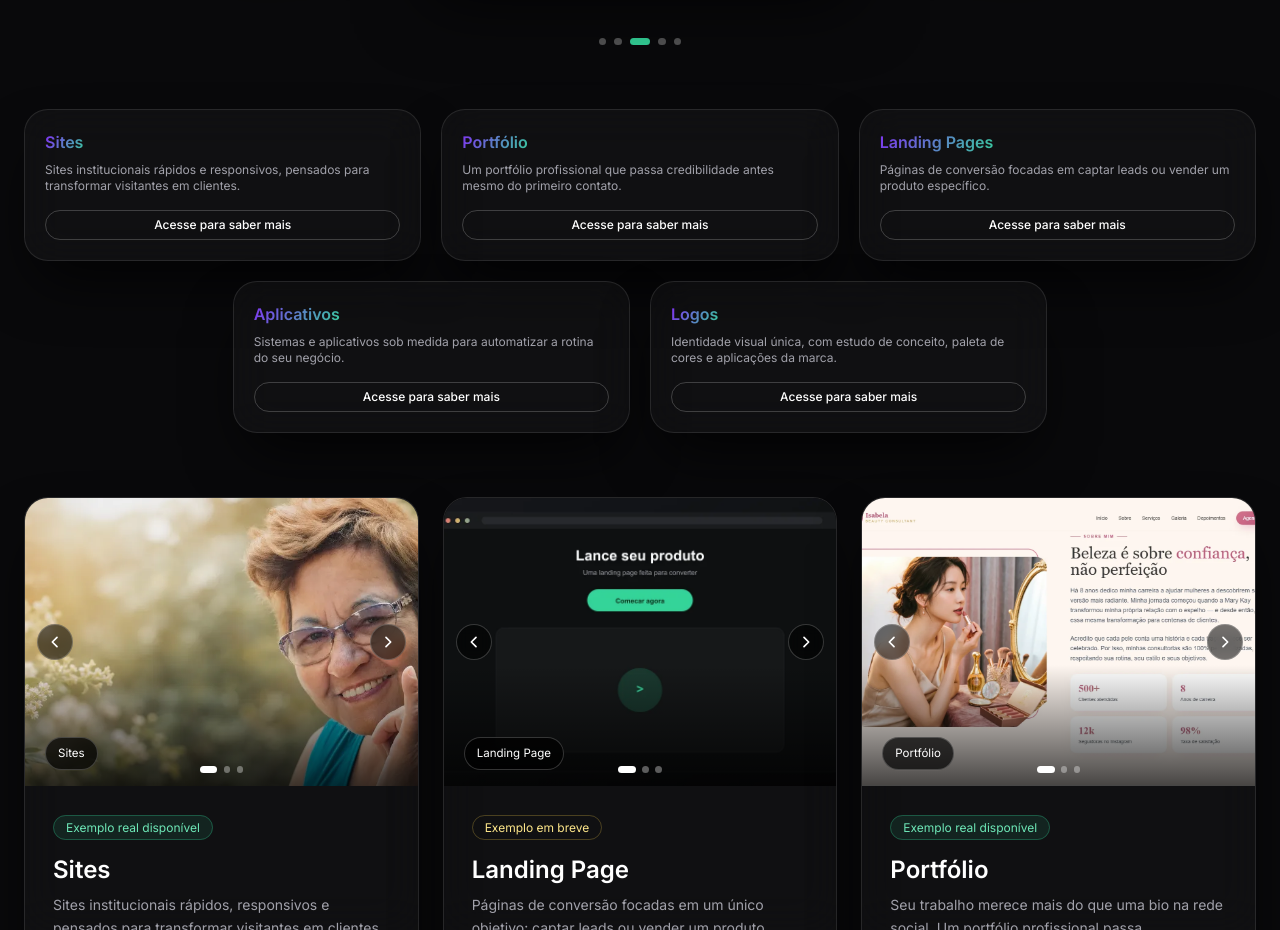
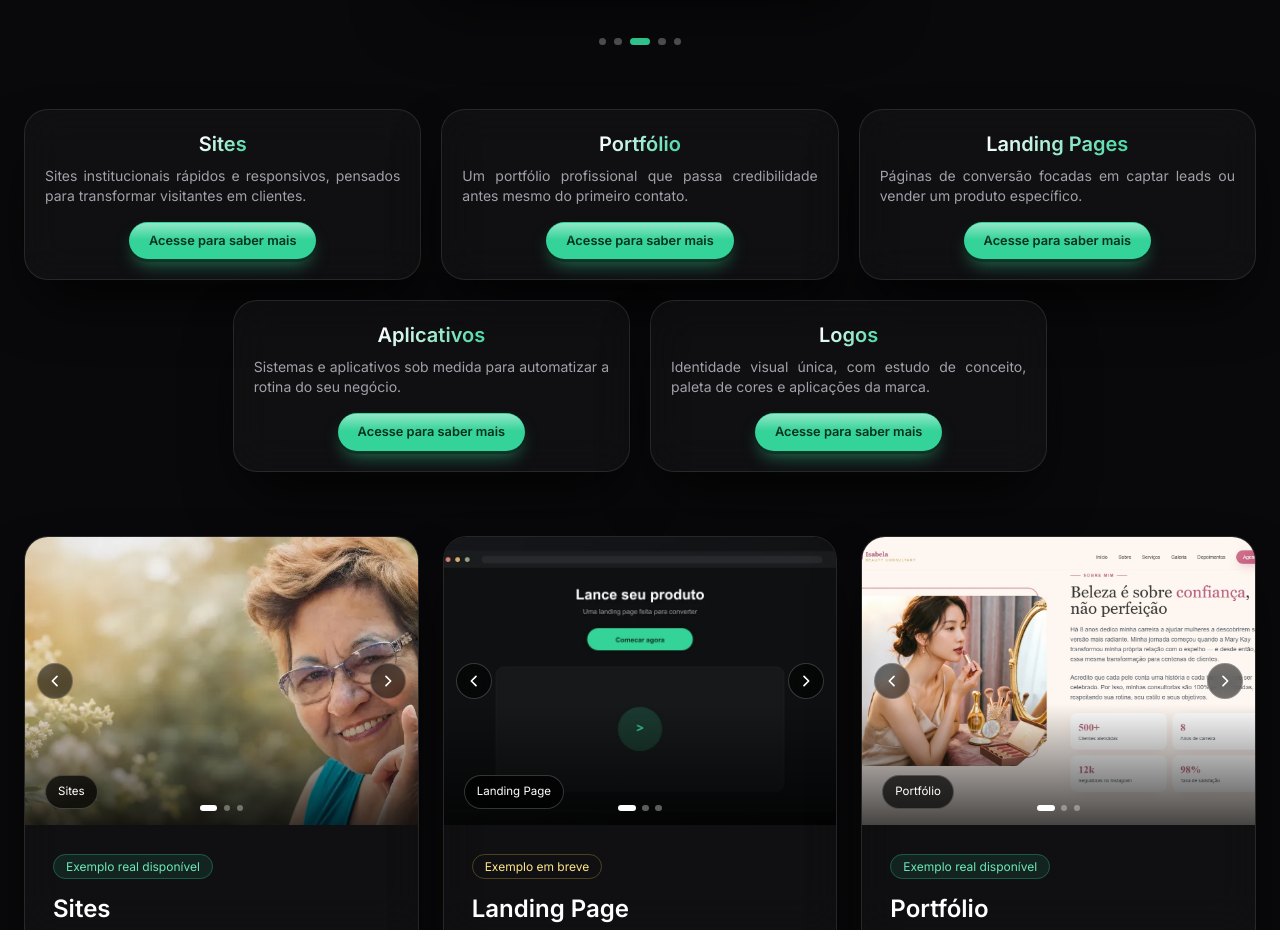
Before and after one commit to DianaBVieira/utopiadesenvolvimentos, a website: page index.html in a window 1280 px wide. Shown: the part 2300-3230 px from the top of the page. Drawn offline with Linux system fonts and the light colour scheme.

Commit message:
Ajusta estilo dos cards de acesso rapido da secao Servicos
- Titulos centralizados, fonte maior, gradiente verde-branco (cores da Utopia)
- Texto descritivo maior e justificado
- Botao com efeito 3D verde solido, largura ajustada ao texto (nao mais bloco cheio)

Co-Authored-By: Claude Sonnet 5 <noreply@anthropic.com>

```diff
--- a/index.html
+++ b/index.html
@@ -279,9 +279,13 @@
     @media (prefers-reduced-motion: reduce) {
       .coverflow-card { transition: none; }
     }
-    .gradient-text { background-image: linear-gradient(120deg, #34d399 0%, #7c3aed 50%, #34d399 100%); background-size: 220% auto; background-position: 0% 50%; -webkit-background-clip: text; background-clip: text; color: transparent; -webkit-text-fill-color: transparent; display: inline-block; animation: gradientSweep 6s ease-in-out infinite alternate; }
+    .gradient-text { background-image: linear-gradient(120deg, #34d399 0%, #ffffff 50%, #34d399 100%); background-size: 220% auto; background-position: 0% 50%; -webkit-background-clip: text; background-clip: text; color: transparent; -webkit-text-fill-color: transparent; display: inline-block; animation: gradientSweep 6s ease-in-out infinite alternate; }
     @keyframes gradientSweep { 0% { background-position: 0% 50%; } 100% { background-position: 100% 50%; } }
     @media (prefers-reduced-motion: reduce) { .gradient-text { animation: none; background-position: 30% 50%; } }
+    .btn-green-3d { position: relative; display: inline-flex; align-items: center; justify-content: center; padding: 9px 20px; border-radius: 999px; font-weight: 600; font-size: .8rem; color: #06301f; background: #34d399; box-shadow: 0 3px 0 rgba(6,40,26,.6), 0 10px 18px -6px rgba(52,211,153,.55); transition: transform .15s ease, box-shadow .15s ease; transform: translateY(0); white-space: nowrap; }
+    .btn-green-3d::before { content: ""; position: absolute; inset: 1px 1px auto 1px; height: 46%; border-radius: 999px 999px 100% 100% / 999px 999px 100% 100%; background: linear-gradient(180deg, rgba(255,255,255,.45), rgba(255,255,255,0)); pointer-events: none; }
+    .btn-green-3d:hover { transform: translateY(-2px); box-shadow: 0 5px 0 rgba(6,40,26,.6), 0 14px 22px -6px rgba(52,211,153,.6); }
+    .btn-green-3d:active { transform: translateY(2px); box-shadow: 0 1px 0 rgba(6,40,26,.6), 0 4px 10px -4px rgba(52,211,153,.4); }
   </style>
 </head>
 <body class="font-body selection:bg-white/10">
@@ -467,29 +471,29 @@
 
       <div class="flex flex-wrap justify-center gap-5 mt-16">
         <div class="glass-card p-5 flex flex-col w-full sm:w-[calc(50%-0.625rem)] lg:w-[calc(33.333%-0.835rem)]">
-          <h3 class="font-heading text-base font-semibold"><span class="gradient-text">Sites</span></h3>
-          <p class="text-secondary text-xs mt-2 flex-1">Sites institucionais rápidos e responsivos, pensados para transformar visitantes em clientes.</p>
-          <a href="#servico-sites" class="mt-4 inline-block text-center border border-white/20 rounded-full px-3 py-1.5 text-xs font-medium hover:bg-white/5 transition-colors">Acesse para saber mais</a>
+          <h3 class="font-heading text-xl font-semibold text-center"><span class="gradient-text">Sites</span></h3>
+          <p class="text-secondary text-sm mt-2 flex-1 text-justify">Sites institucionais rápidos e responsivos, pensados para transformar visitantes em clientes.</p>
+          <a href="#servico-sites" class="btn-green-3d mt-4 self-center">Acesse para saber mais</a>
         </div>
         <div class="glass-card p-5 flex flex-col w-full sm:w-[calc(50%-0.625rem)] lg:w-[calc(33.333%-0.835rem)]">
-          <h3 class="font-heading text-base font-semibold"><span class="gradient-text">Portfólio</span></h3>
-          <p class="text-secondary text-xs mt-2 flex-1">Um portfólio profissional que passa credibilidade antes mesmo do primeiro contato.</p>
-          <a href="#servico-portfolio" class="mt-4 inline-block text-center border border-white/20 rounded-full px-3 py-1.5 text-xs font-medium hover:bg-white/5 transition-colors">Acesse para saber mais</a>
+          <h3 class="font-heading text-xl font-semibold text-center"><span class="gradient-text">Portfólio</span></h3>
+          <p class="text-secondary text-sm mt-2 flex-1 text-justify">Um portfólio profissional que passa credibilidade antes mesmo do primeiro contato.</p>
+          <a href="#servico-portfolio" class="btn-green-3d mt-4 self-center">Acesse para saber mais</a>
         </div>
         <div class="glass-card p-5 flex flex-col w-full sm:w-[calc(50%-0.625rem)] lg:w-[calc(33.333%-0.835rem)]">
-          <h3 class="font-heading text-base font-semibold"><span class="gradient-text">Landing Pages</span></h3>
-          <p class="text-secondary text-xs mt-2 flex-1">Páginas de conversão focadas em captar leads ou vender um produto específico.</p>
-          <a href="#servico-landing" class="mt-4 inline-block text-center border border-white/20 rounded-full px-3 py-1.5 text-xs font-medium hover:bg-white/5 transition-colors">Acesse para saber mais</a>
+          <h3 class="font-heading text-xl font-semibold text-center"><span class="gradient-text">Landing Pages</span></h3>
+          <p class="text-secondary text-sm mt-2 flex-1 text-justify">Páginas de conversão focadas em captar leads ou vender um produto específico.</p>
+          <a href="#servico-landing" class="btn-green-3d mt-4 self-center">Acesse para saber mais</a>
         </div>
         <div class="glass-card p-5 flex flex-col w-full sm:w-[calc(50%-0.625rem)] lg:w-[calc(33.333%-0.835rem)]">
-          <h3 class="font-heading text-base font-semibold"><span class="gradient-text">Aplicativos</span></h3>
-          <p class="text-secondary text-xs mt-2 flex-1">Sistemas e aplicativos sob medida para automatizar a rotina do seu negócio.</p>
-          <a href="#servico-apps" class="mt-4 inline-block text-center border border-white/20 rounded-full px-3 py-1.5 text-xs font-medium hover:bg-white/5 transition-colors">Acesse para saber mais</a>
+          <h3 class="font-heading text-xl font-semibold text-center"><span class="gradient-text">Aplicativos</span></h3>
+          <p class="text-secondary text-sm mt-2 flex-1 text-justify">Sistemas e aplicativos sob medida para automatizar a rotina do seu negócio.</p>
+          <a href="#servico-apps" class="btn-green-3d mt-4 self-center">Acesse para saber mais</a>
         </div>
         <div class="glass-card p-5 flex flex-col w-full sm:w-[calc(50%-0.625rem)] lg:w-[calc(33.333%-0.835rem)]">
-          <h3 class="font-heading text-base font-semibold"><span class="gradient-text">Logos</span></h3>
-          <p class="text-secondary text-xs mt-2 flex-1">Identidade visual única, com estudo de conceito, paleta de cores e aplicações da marca.</p>
-          <a href="#servico-logos" class="mt-4 inline-block text-center border border-white/20 rounded-full px-3 py-1.5 text-xs font-medium hover:bg-white/5 transition-colors">Acesse para saber mais</a>
+          <h3 class="font-heading text-xl font-semibold text-center"><span class="gradient-text">Logos</span></h3>
+          <p class="text-secondary text-sm mt-2 flex-1 text-justify">Identidade visual única, com estudo de conceito, paleta de cores e aplicações da marca.</p>
+          <a href="#servico-logos" class="btn-green-3d mt-4 self-center">Acesse para saber mais</a>
         </div>
       </div>
 
```
Also changed, not shown: css/tailwind.css.
